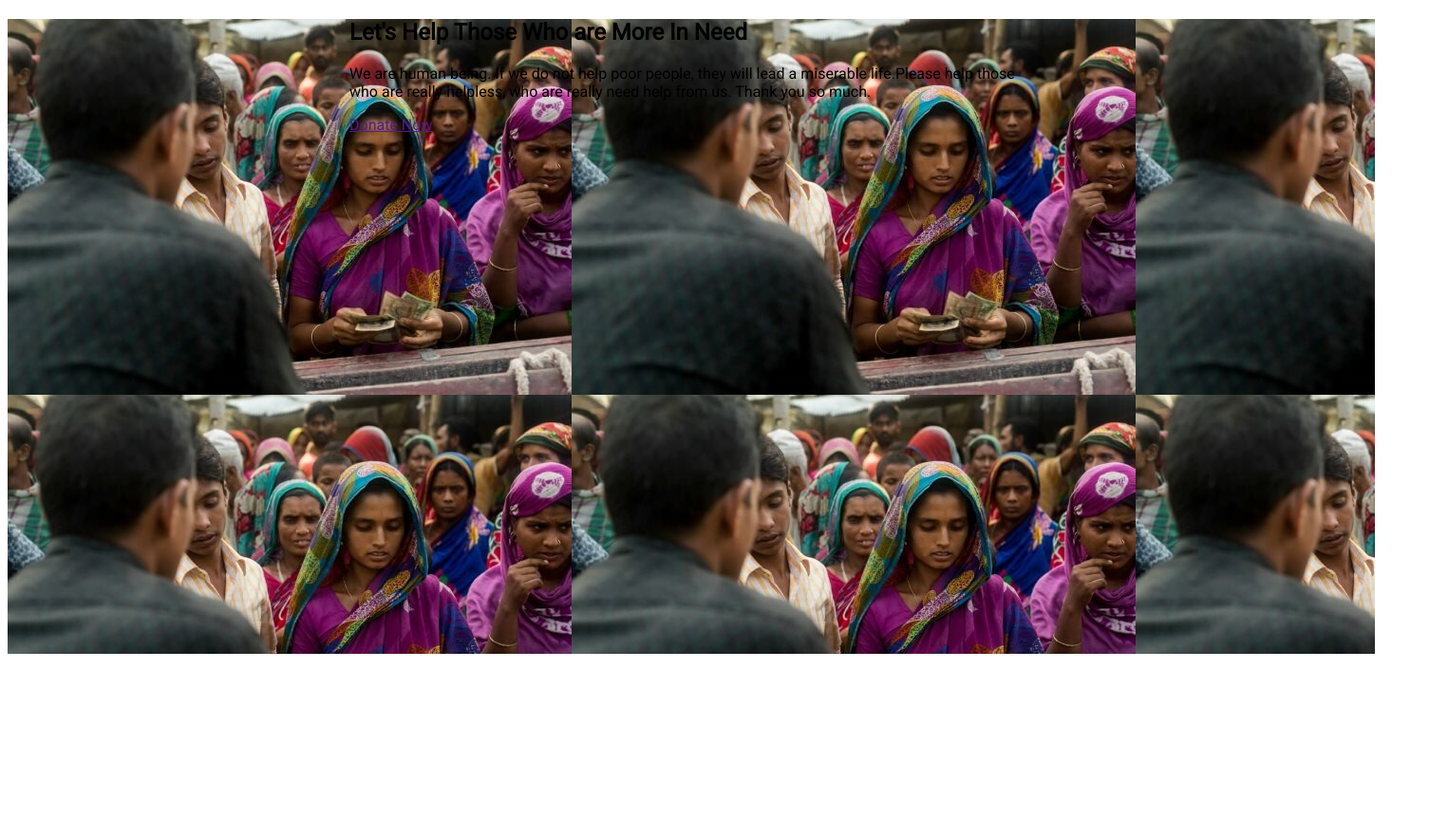
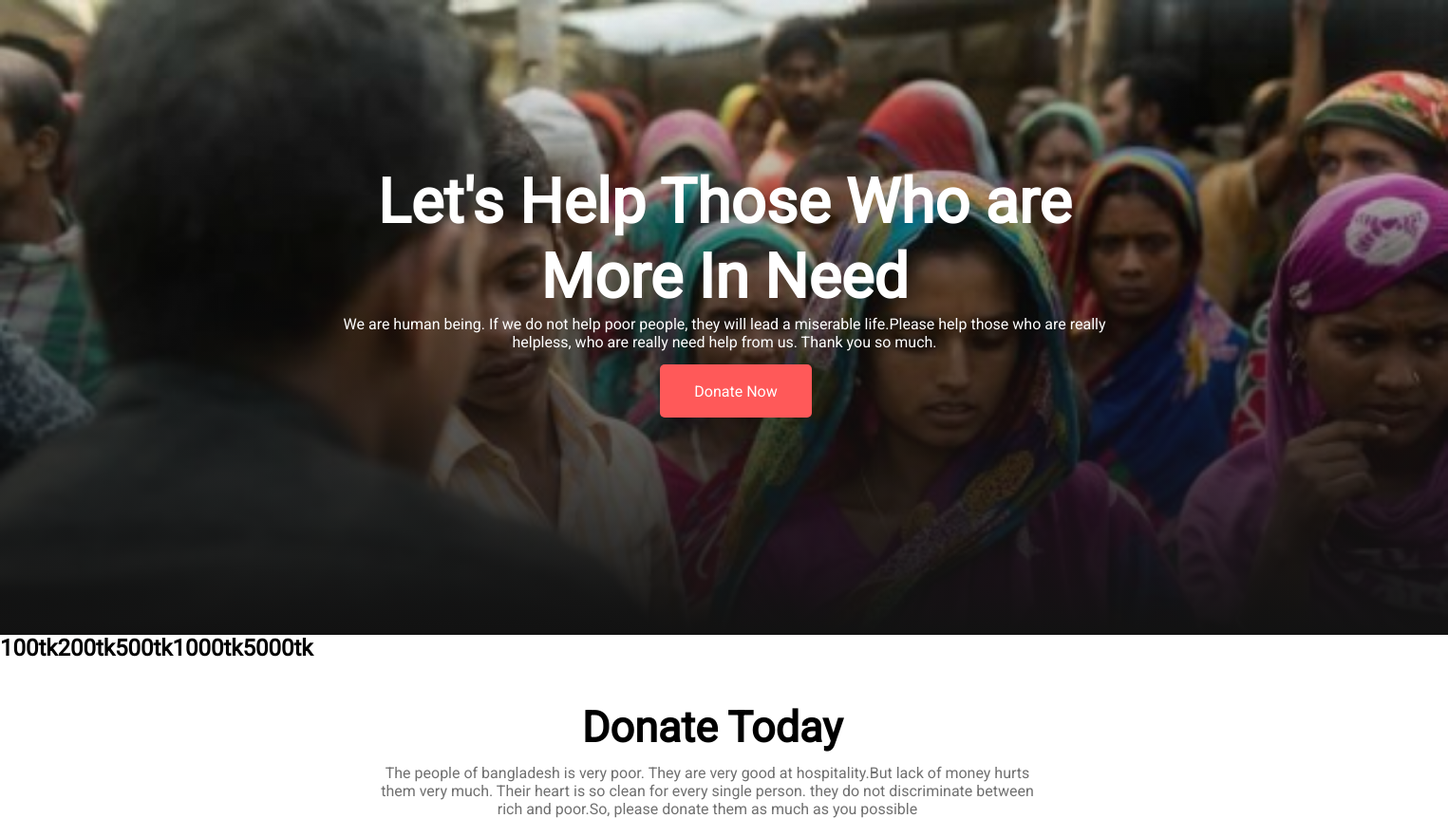
Before and after one commit to programming-is-my-blood/donate_today, a plain HTML site: page index.html in a window 1280 px wide. Shown: the whole page at 95% size, 1525 px wide, since content can reach past the window. Before the commit the page ends 800 px from the top, so only its background shows below. Drawn offline with Linux system fonts and the light colour scheme.

Commit message:
added donate today

```diff
--- a/index.html
+++ b/index.html
@@ -13,9 +13,32 @@
 <body>
   <section class="bg_image">
     <div class="donate_now">
-        <h1>Let's Help Those Who are More In Need</h1>
-    <p>We are human being. If we do not help poor people, they will lead a miserable life.Please help those who are really helpless, who are really need help from us. Thank you so much.</p>
-    <a href="">Donate Now</a>
+        <h1 class="let_help">Let's Help Those Who are More In Need</h1>
+    <p class="human-being">We are human being. If we do not help poor people, they will lead a miserable life.Please help those who are really helpless, who are really need help from us. Thank you so much.</p>
+    <a href="" class="donate_btn">Donate Now</a>
+    </div>
+  </section>
+  <section>
+    <div>
+      <h1 class="donate_today">Donate Today</h1>
+      <p class="the_people">The people of bangladesh is very poor. They are very good at hospitality.But lack of money hurts them very much. Their heart is so clean for every single person. they do not discriminate between rich and poor.So, please donate them as much as you possible</p>
+    </div>
+    <div class="taka_tk">
+      <div>
+        <h1>100tk</h1>
+      </div>
+      <div>
+        <h1>200tk</h1>
+      </div>
+      <div>
+        <h1>500tk</h1>
+      </div>
+      <div>
+        <h1>1000tk</h1>
+      </div>
+      <div>
+        <h1>5000tk</h1>
+      </div>
     </div>
   </section>
 </body>
--- a/styles.css
+++ b/styles.css
@@ -1,14 +1,78 @@
+
+*{
+    margin: 0;
+    padding: 0;
+}
 body{
     font-family: 'Roboto', sans-serif;
 }
 .bg_image{
-    background-image: url(images/donation1.jpg);
-    width: 1440px;
+    background-image: linear-gradient(360deg, #121212 0%, rgba(18, 18, 18, 0) 100%), url(images/donation1.jpg);
+    background-repeat: no-repeat;
+    background-size:cover;
+    width: 1525px;
     height: 669px;
-    left: 0px;
-    top: 0px;
 }
 .donate_now{
-    margin: auto;
-  width: 50%;
+
+    position: absolute;
+    width: 826px;
+    height: 320px;
+    left: 350px;
+    top: 174px;
 }
+.let_help{
+    font-size: 65px;
+    font-weight: 700;
+    font-style: normal;
+    text-align: center;
+    color: white;
+    line-height: 79px;
+}
+.human-being{
+    text-align: center;
+    color: white;
+}
+.donate_btn{
+    text-decoration: none;
+    color: white;
+    display: flex;
+    flex-direction: row;
+    justify-content: center;
+    align-items: center;
+    background: #FF5959;
+    position: absolute;
+    gap: 8px;
+    height: 56px;
+    width: 160px;
+    left: 345px;
+    top: 210px;
+    border-radius: 5px;
+}
+.donate_today{
+    position: absolute;
+    width: 300px;
+    height: 54px;
+    left: 600px;
+    top: 740px;
+    font-size: 45px;
+    font-weight: 700;
+    font-style: normal;
+    text-align: center;
+    color: black;
+    line-height: 54px;
+}
+.the_people{
+    position: absolute;
+    width: 690px;
+    height: 56px;
+    left: 400px;
+    top: 805px;
+    font-size: 16px;
+    font-weight: 400;
+    text-align: center;
+    color: #707070;
+}
+.taka_tk{
+    display: flex;
+}
```
